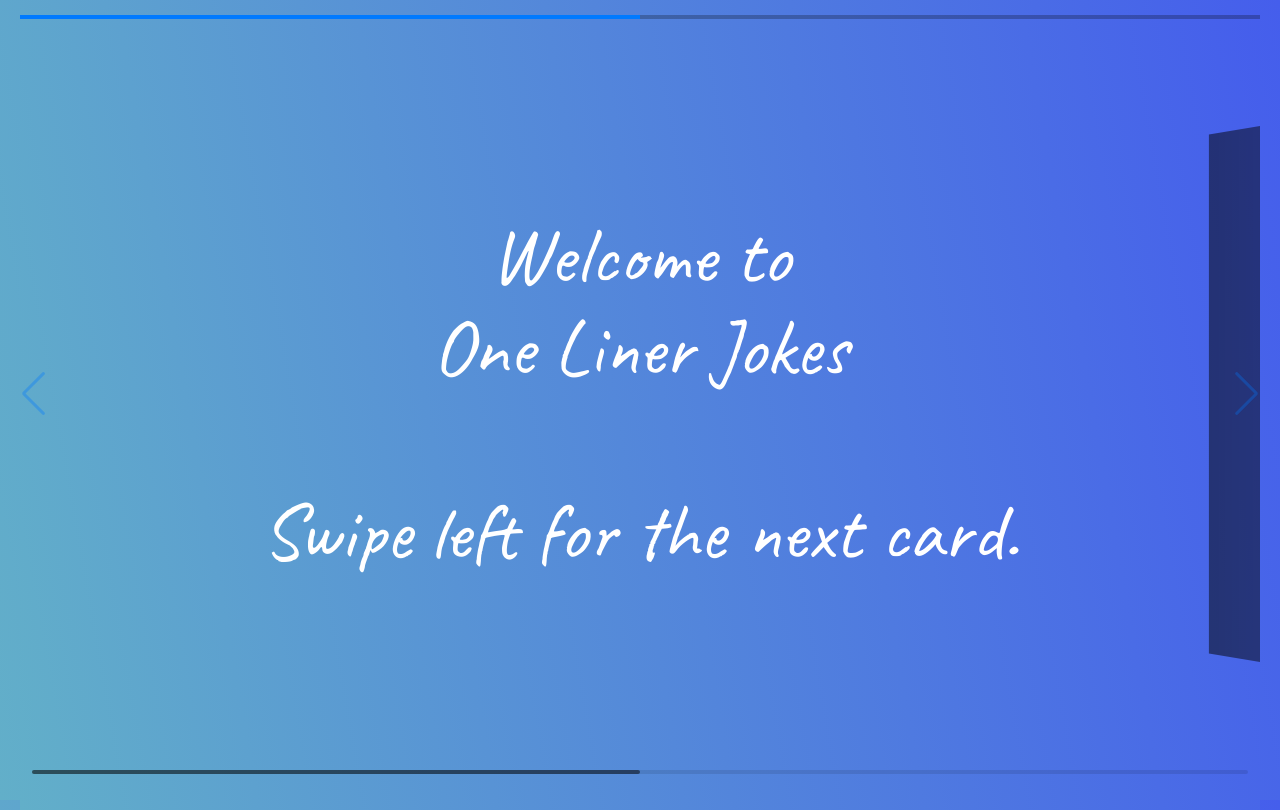
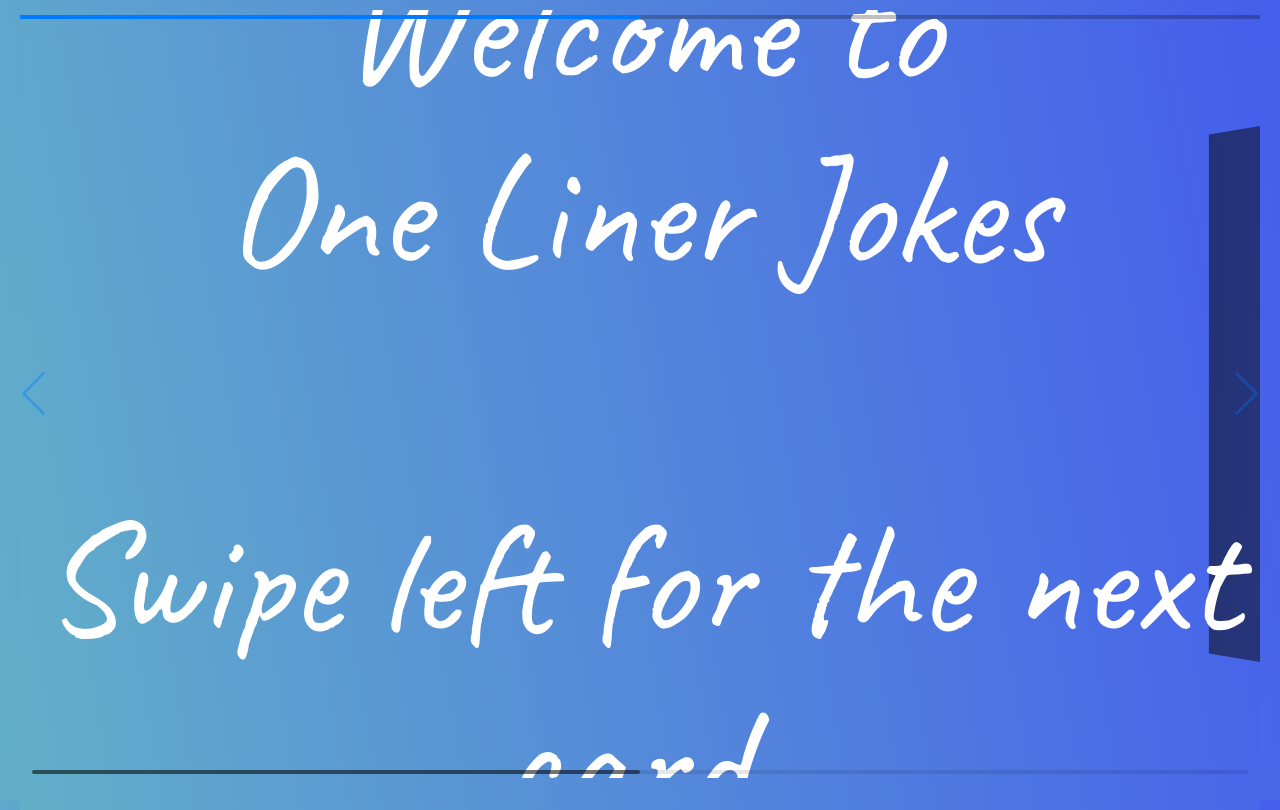
Before and after one commit to Peterhvu/one-liners, a plain HTML site: page index.html in a window 1280 px wide. Drawn offline with nearby package versions, Linux system fonts and the light colour scheme.

Commit message:
larger font

```diff
--- a/style.css
+++ b/style.css
@@ -23,7 +23,7 @@ body {
 
 .swiper-slide {
     text-align: center;
-    font-size: 10vw;
+    font-size: 20vw;
     display: flex;
     justify-content: center;
     align-items: center;
@@ -39,7 +39,7 @@ body {
 
 .swiper-slide p {
     width: 100%;
-    font-size: 10vh;
+    font-size: 20vh;
 }
 
 /* overriding swipper's bundle style  */
@@ -72,7 +72,7 @@ body {
     }
 
     .swiper-slide {
-        font-size: 10vh;
+        font-size: 20vh;
     }
 
     .swiper-horizontal>.swiper-pagination-progressbar,
```
